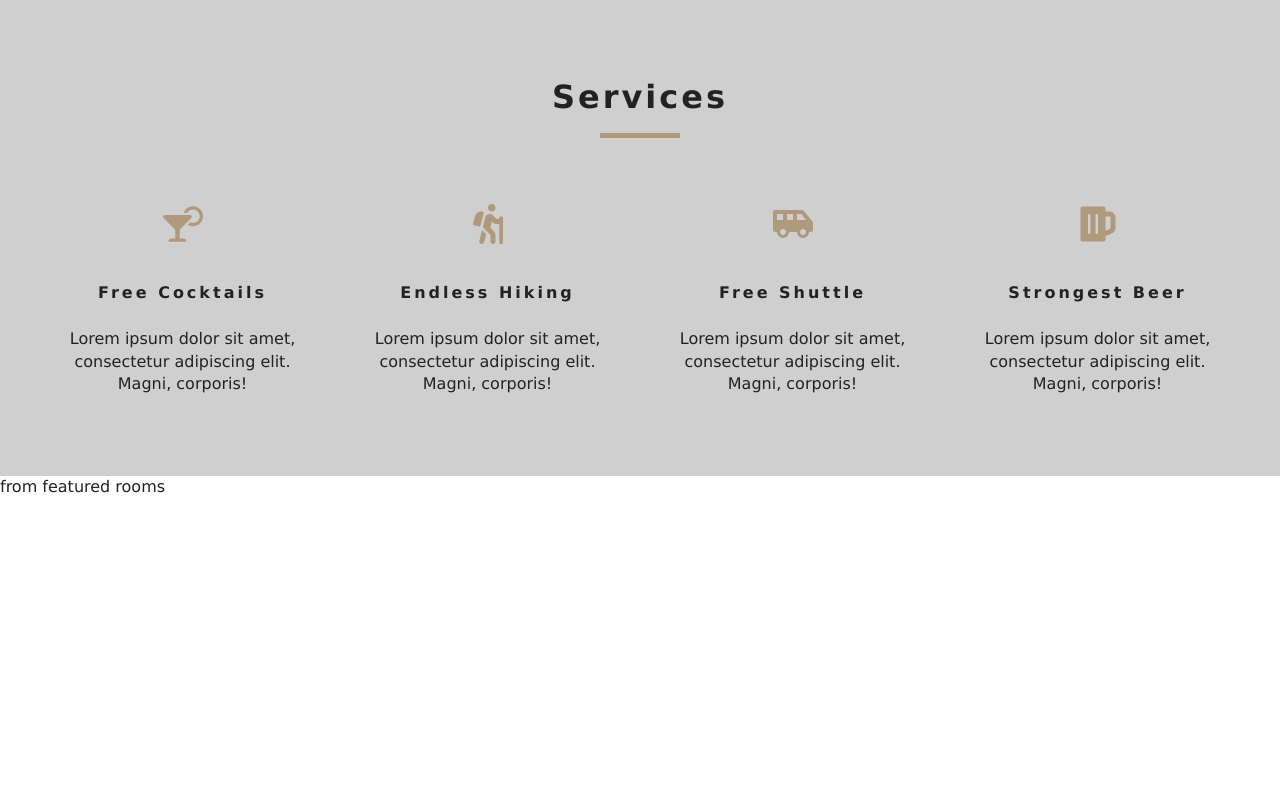
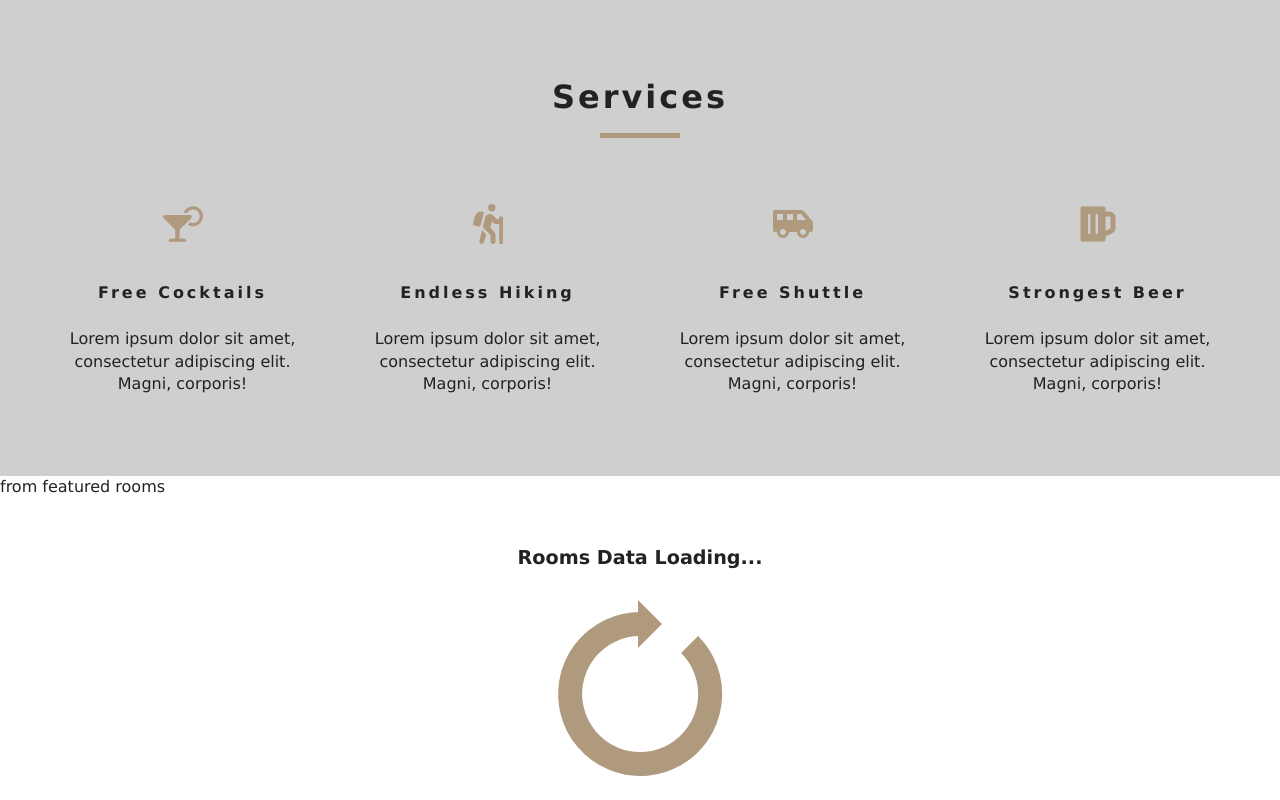
Before and after one commit to kolpakovin/four-seasons, a React (Create React App) app: page / in a window 1280 px wide. Shown: the part 803-1603 px from the top of the page. Before the commit the page ends 1301 px from the top, so only its background shows below. Built offline with nearby package versions, Linux system fonts and the light colour scheme.

Commit message:
Loader component was created

```diff
--- a/src/components/FeaturedRooms.js
+++ b/src/components/FeaturedRooms.js
@@ -1,13 +1,16 @@
 import React, { useContext } from 'react';
 
 import { RoomContex } from '../Context';
+import Loading from './Loading';
+
 
 const FeaturedRooms = () => {
-    const {featuredRooms} = useContext(RoomContex);
-    console.log(featuredRooms)
+    const {featuredRooms : rooms} = useContext(RoomContex);
+    console.log(rooms)
     return (
         <div>
             from featured rooms
+            <Loading />
         </div>
     )
 }
--- /dev/null
+++ b/src/components/Loading.js
@@ -0,0 +1,14 @@
+import React from 'react';
+
+import loadingGif from '../images/gif/loading-arrow.gif';
+
+const Loading = () => {
+    return (
+        <div className="loading">
+             <h4>rooms data loading...</h4>
+             <img src={loadingGif} alt="loading" />
+        </div>
+    )
+}
+
+export default Loading;
```
